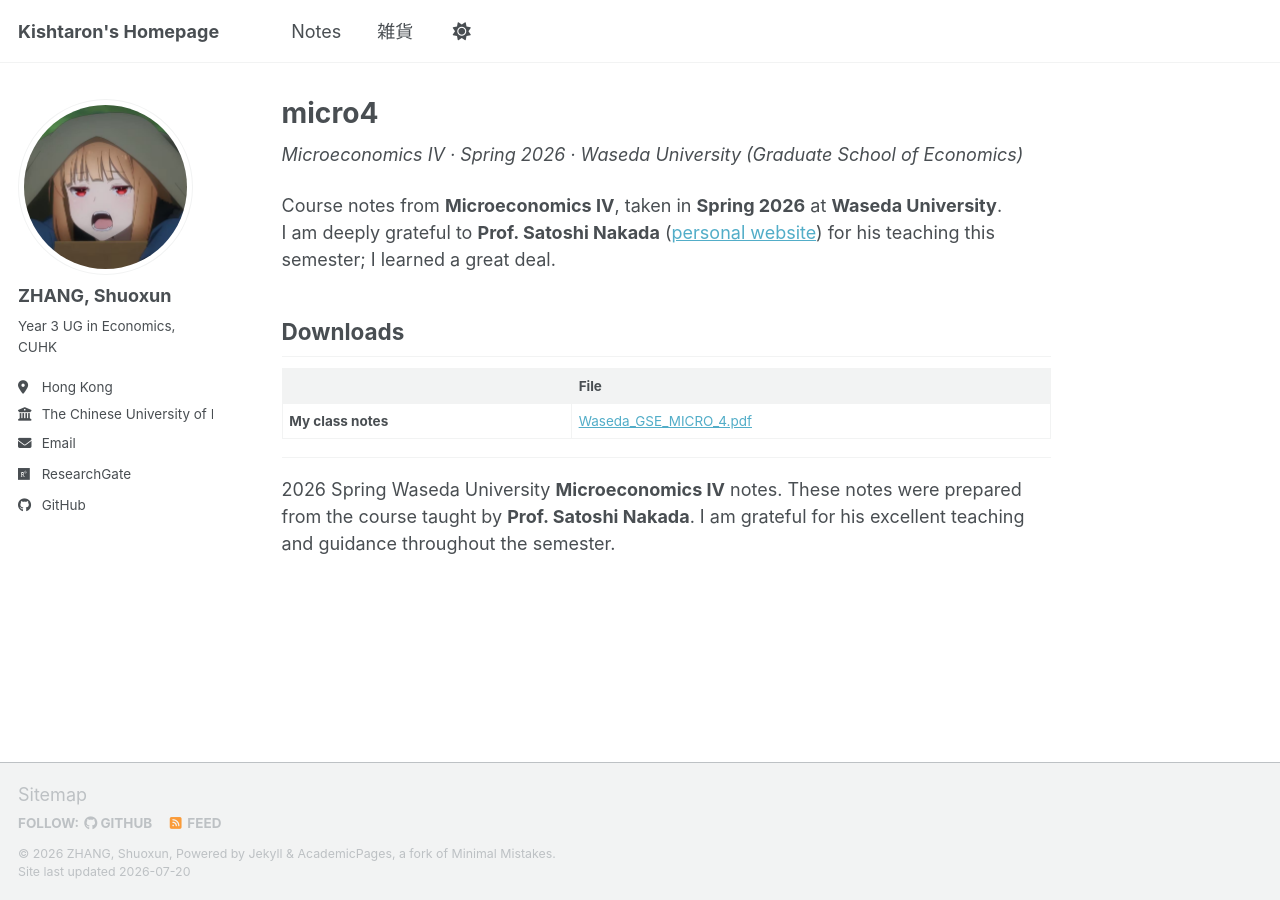
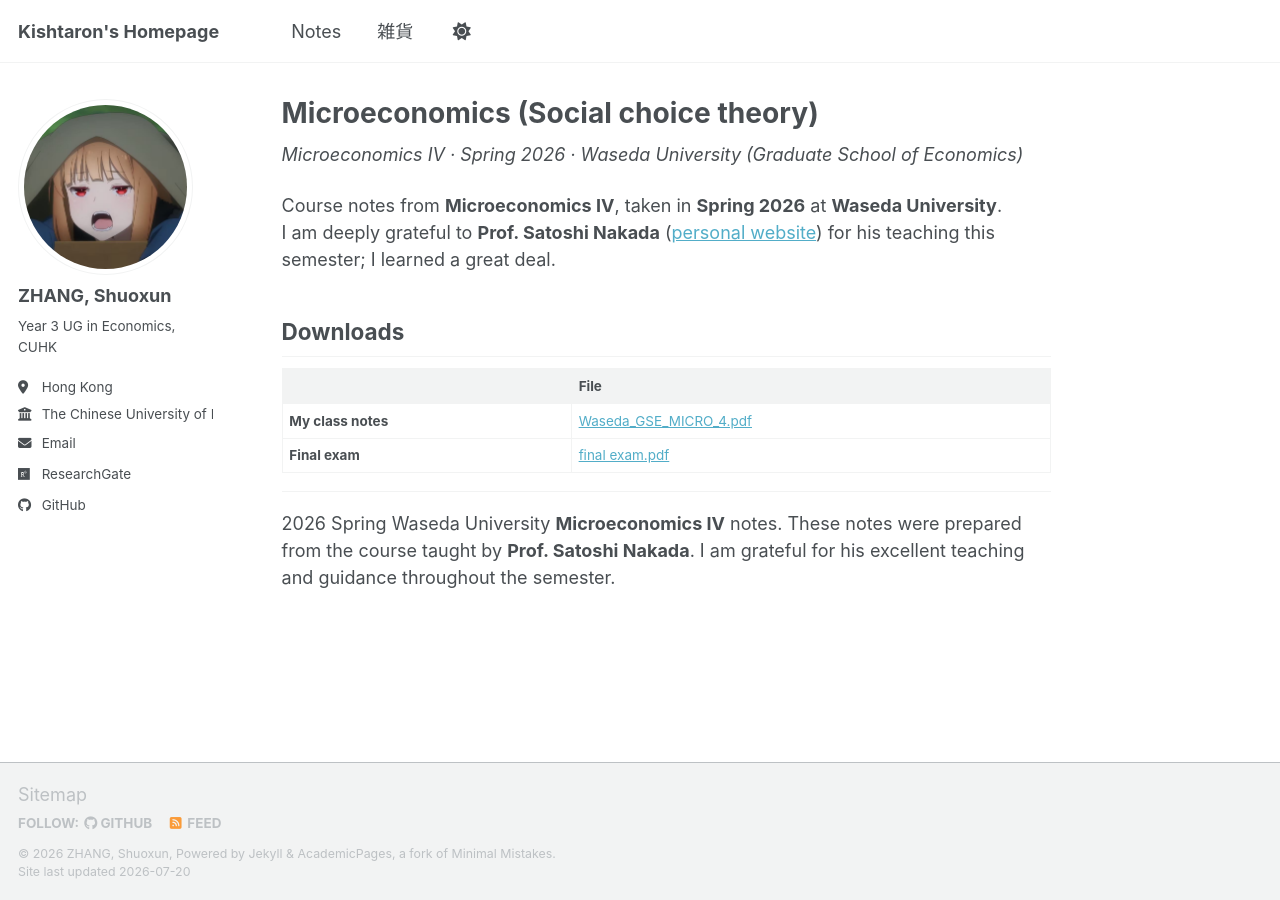
Before and after one commit to Kishtonzhang/Kishtonzhang.github.io, a Jekyll site: the page built from _pages/microeconomics-4.md, in a window 1280 px wide. Built offline with Jekyll 4.4.1, drawn with Linux system fonts in a browser that asks for light colours; a script bundle is joined from its source files by our own code; library files that are not in the unit come from our copies.

Commit message:
Add Microeconomics IV final exam download

```diff
--- a/_pages/microeconomics-4.md
+++ b/_pages/microeconomics-4.md
@@ -1,6 +1,6 @@
 ---
 layout: single
-title: "micro4"
+title: "Microeconomics (Social choice theory)"
 permalink: /notes/microeconomics-4/
 author_profile: true
 ---
@@ -15,6 +15,7 @@
 | | File |
 |---|------|
 | **My class notes** | [Waseda_GSE_MICRO_4.pdf](https://kishtonzhang.github.io/files/notes/Waseda_GSE_MICRO_4.pdf) |
+| **Final exam** | [final exam.pdf](https://kishtonzhang.github.io/files/notes/final%20exam.pdf) |
 
 ---
 
```
Also changed, not shown: _pages/notes.md (+1 -1 lines), 1 other file.
